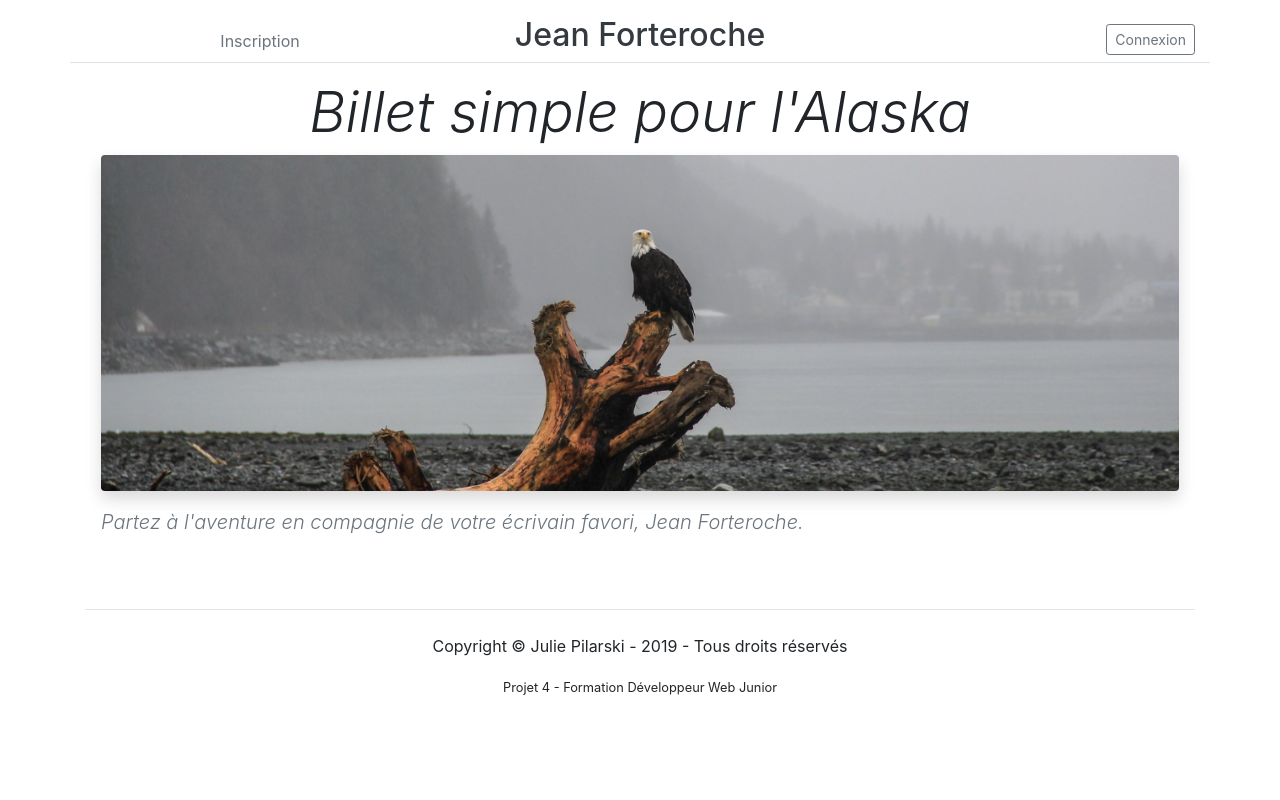
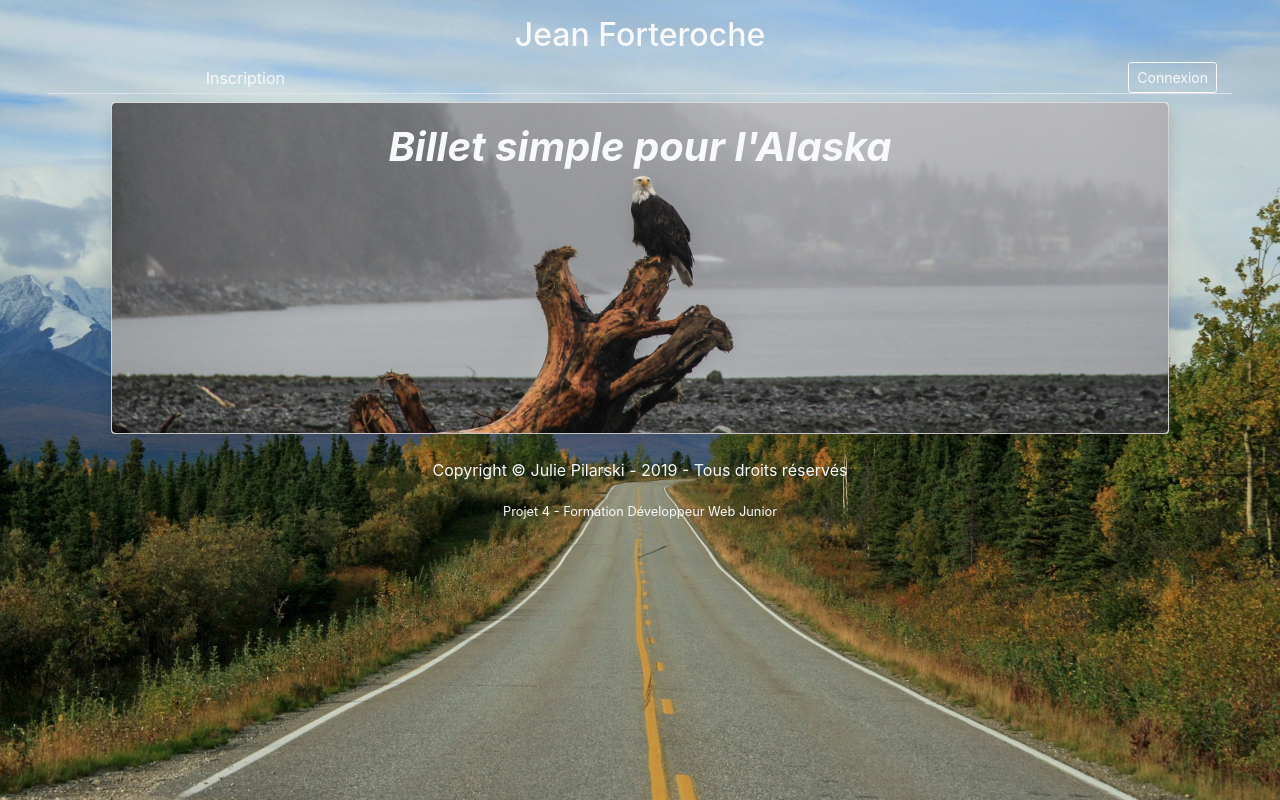
Before and after one commit to ysoline/blog, a PHP site: page / in a window 1280 px wide. Run offline with PHP 8.4, Linux system fonts and the light colour scheme; data that the repository does not hold is empty; some libraries are stand-ins or nearby versions.

Commit message:
Nouveau design

```diff
--- a/Views/Frontend/listPostView.php
+++ b/Views/Frontend/listPostView.php
@@ -3,7 +3,7 @@
 <div class="row mb-2">
     <div class="col-lg-10 m-auto">
         <?php foreach ($posts as $post) { ?>
-        <div class='border rounded overflow-hidden mb-4 shadow-sm h-md-250 justify-content-center p-3'>
+        <div class='border rounded overflow-hidden mb-4 shadow-sm h-md-250 justify-content-center p-3  bg-light'>
             <div class="flex-nowrap text-center">
                 <h2 class='d-inline-block mb-2 text-secondary'><?= $post['title'] ?></h2>
             </div>
--- a/Views/Frontend/template.php
+++ b/Views/Frontend/template.php
@@ -3,6 +3,7 @@
 
 <head>
     <meta charset="utf-8">
+    <meta name="viewport" content="width=device-width, initial-scale=1, shrink-to-fit=no">
     <link rel="stylesheet" href="https://stackpath.bootstrapcdn.com/bootstrap/4.3.1/css/bootstrap.min.css" integrity="sha384-ggOyR0iXCbMQv3Xipma34MD+dH/1fQ784/j6cY/iJTQUOhcWr7x9JvoRxT2MZw1T" crossorigin="anonymous">
     <link rel="stylesheet" href="https://use.fontawesome.com/releases/v5.6.3/css/all.css" integrity="sha384-UHRtZLI+pbxtHCWp1t77Bi1L4ZtiqrqD80Kn4Z8NTSRyMA2Fd33n5dQ8lWUE00s/" crossorigin="anonymous" />
     <script src="https://code.jquery.com/jquery-3.4.1.min.js"></script>
@@ -16,62 +17,73 @@
     </script>
     <title><?= $title = "Jean Forteroche" ?></title>
 </head>
+<style>
+    body {
+        background-image: url("public/img/bg_alaska.jpg");
+        background-repeat: no-repeat;
+        background-attachment: fixed;
+        background-size: cover;
+    }
+</style>
+<div class="container-fluid">
+    <header class="blog-header py-3 px-5">
+        <div class="text-center">
+            <a class="blog-header-logo text-light text-decoration-none" href="index.php?action=listPosts">
+                <h2>Jean Forteroche</h2>
+            </a>
+        </div>
+        <div class="row flex-nowrap border-bottom justify-content-between align-items-center" id="navbar">
 
-<body>
-    <div class="container">
-        <header class="blog-header py-3">
-            <div class="row flex-nowrap border-bottom justify-content-between align-items-center">
-                <div class="col-4 pt-1 d-flex justify-content-around">
-                    <div >
+            <div class="col-3 col-sm-4 d-flex justify-content-around">
+                <div>
                     <?php if (!isset($_SESSION['id_user'])) { ?>
-                    <a class="text-muted text-decoration-none" href="index.php?action=suscribePage">Inscription</a>
+                    <a class="text-light text-decoration-none" href="index.php?action=suscribePage">Inscription</a>
                     <?php } ?>
                     <?php if (isset($_SESSION['id_user'])) { ?>
-                    <a class="text-muted text-decoration-none" href="index.php?action=profil">Profil</a>
+                    <a class="text-light text-decoration-none" href="index.php?action=profil">Profil</a>
                 </div>
                 <div>
                     <?php if (($_SESSION['rank']) == 1) { ?>
-                <a class="text-muted text-decoration-none" href="index.php?action=panelAdmin">Administration</a>
-                <?php }} ?>
+                    <a class="text-light text-decoration-none" href="index.php?action=panelAdmin">Administration</a>
+                    <?php }
+                    } ?>
                 </div>
             </div>
 
 
 
-                <div class="col-4 text-center">
-                    <a class="blog-header-logo text-dark text-decoration-none" href="index.php?action=listPosts"><h2>Jean Forteroche</h2></a>
-                </div>
-                <div class="col-4 d-flex justify-content-end align-items-center">
+
+            <div class="col-3 col-sm-4 d-flex justify-content-end align-items-center">
                 </a>
                 <?php if (!isset($_SESSION['id_user'])) { ?>
-                    <a class="btn btn-sm btn-outline-secondary" href="index.php?action=auth">Connexion</a>
+                <a class="btn btn-sm btn-outline-light" href="index.php?action=auth">Connexion</a>
                 <?php } ?>
                 <?php if (isset($_SESSION['id_user'])) { ?>
-                    <a class="btn btn-sm btn-outline-secondary" href="index.php?action=disconnect">Déconnexion</a>
+                <a class="btn btn-sm btn-outline-light" href="index.php?action=disconnect">Déconnexion</a>
                 <?php } ?>
             </div>
         </div>
 
-            <div class="p-3">
-    <div class="px-0">
-    <h1 class="display-4 font-italic text-center">Billet simple pour l'Alaska</h1>
-        <img src="public\img\aigle_alaska.png" class="img-fluid rounded shadow" alt='aigle_alaska'>
-      <p class="lead my-3 font-italic text-muted">Partez à l'aventure en compagnie de votre écrivain favori, Jean Forteroche.</p>
+        <div class=" px-5 mt-2">
+            <div class="col-lg d-flex justify-content-center align-items-center card p-0">
+                <img src="public\img\aigle_alaska.png" class="card-img rounded shadow d-none d-lg-block" alt='aigle_alaska'>
+                <h1 class="font-italic text-center text-light font-weight-bold card-img-overlay d-none d-lg-block">Billet simple pour l'Alaska</h1>
             </div>
         </div>
+        <h1 class="font-italic text-center  font-weight-bold d-lg-none">Billet simple pour l'Alaska</h1>
     </header>
 
+    <body>
+        <div class="container-fluid">
             <?= $content ?>
-
+        </div>
     </body>
 
-<footer class="blog-footer text-center">
-<hr class="my-4">
-  <p>Copyright © Julie Pilarski - 2019 - Tous droits réservés</p>
-  <small>Projet 4 - Formation Développeur Web Junior</small>
+    <footer class="blog-footer text-center px-5">
+        <p class="text-light">Copyright © Julie Pilarski - 2019 - Tous droits réservés</p>
+        <small class="text-light">Projet 4 - Formation Développeur Web Junior</small>
     </footer>
 
-<script type="text/javascript" src="../../public/js/editor.js"></script>
     <script src="https://stackpath.bootstrapcdn.com/bootstrap/4.3.1/js/bootstrap.min.js" integrity="sha384-JjSmVgyd0p3pXB1rRibZUAYoIIy6OrQ6VrjIEaFf/nJGzIxFDsf4x0xIM+B07jRM" crossorigin="anonymous">
     </script>
     <script src="https://stackpath.bootstrapcdn.com/bootstrap/4.3.1/js/bootstrap.bundle.min.js" integrity="sha384-xrRywqdh3PHs8keKZN+8zzc5TX0GRTLCcmivcbNJWm2rs5C8PRhcEn3czEjhAO9o" crossorigin="anonymous">
```
Also changed, not shown: Views/Backend/panelAdminView.php (+8 -5 lines), Views/Frontend/authView.php (+3 -4 lines), Views/Frontend/postView.php (+4 -6 lines), Views/Frontend/profilVIew.php (+8 -6 lines), Views/Frontend/suscribeView.php (+3 -4 lines), public/img/bg_alaska.jpg (added). Lines whose indentation alone changed are shown as unchanged.
